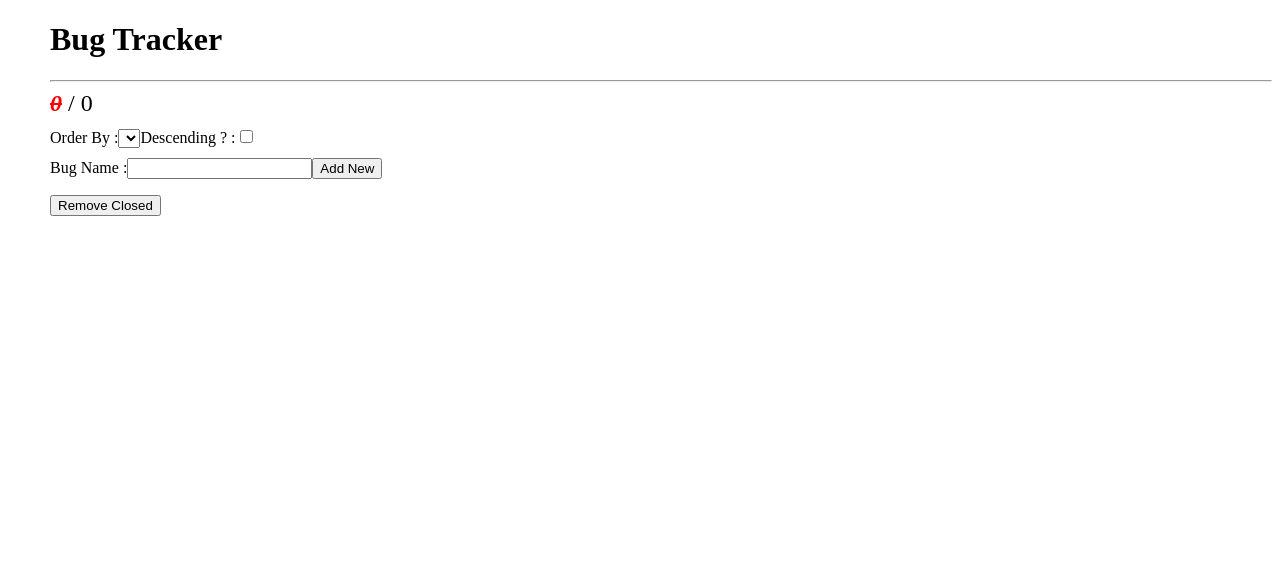
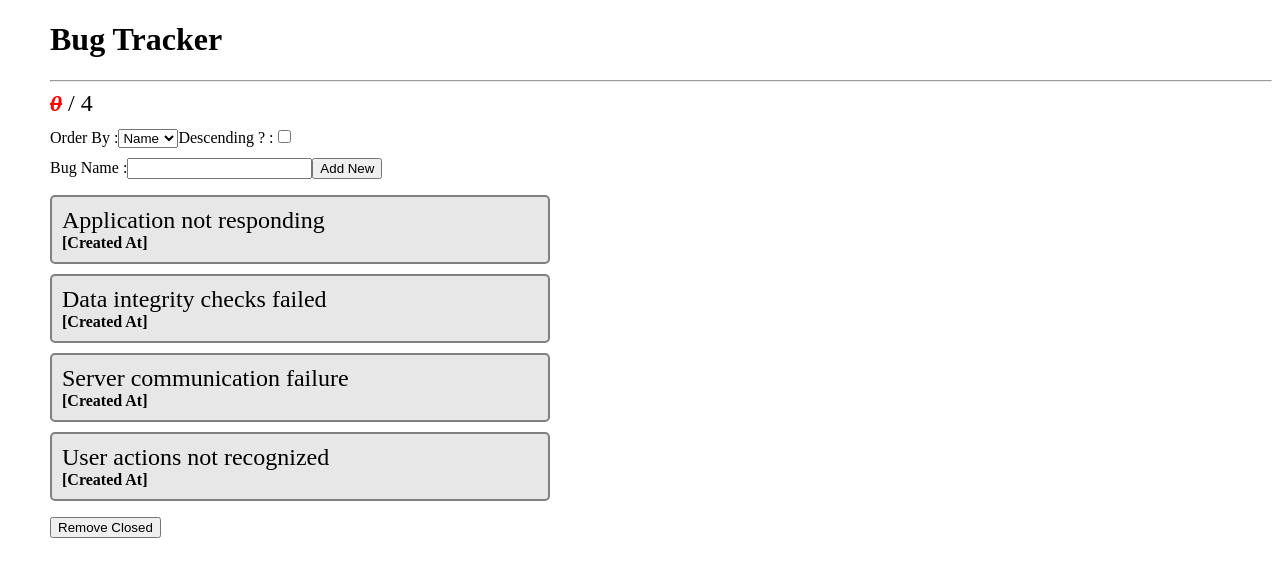
Before and after one commit to tkmagesh/Fidelity-Angular-Feb-2019, an Angular app in the folder bug-tracker-app/: page / in a window 1280 px wide. Shown: the top 576 px of the page. Built offline with nearby package versions, Linux system fonts and the light colour scheme.

Commit message:
sort implementation

```diff
--- a/bug-tracker-app/src/app/app.module.ts
+++ b/bug-tracker-app/src/app/app.module.ts
@@ -7,12 +7,15 @@
 import { BugTrackerComponent } from './bugTracker/bugTracker.component';
 
 import { TrimTextPipe } from './bugTracker/pipes/trimText.pipe';
+import { SortPipe } from './bugTracker/pipes/sort.pipe';
 
 @NgModule({
   declarations: [
     AppComponent,
     BugTrackerComponent,
-    TrimTextPipe
+    TrimTextPipe,
+    SortPipe
+
   ],
   imports: [
     BrowserModule
--- a/bug-tracker-app/src/app/bugTracker/bugTracker.component.html
+++ b/bug-tracker-app/src/app/bugTracker/bugTracker.component.html
@@ -5,12 +5,12 @@
     </section>
     <section class="sort">
         <label for="">Order By :</label>
-        <select name="" id="">
-            <option value=""></option>
-            <option value=""></option>
+        <select (change)="sortAttrName = $event.target.value">
+            <option value="name">Name</option>
+            <option value="isClosed">Status</option>
         </select>
         <label for="">Descending ? :</label>
-        <input type="checkbox" name="" id="">
+        <input type="checkbox" (change)="sortDesc = $event.target.checked">
     </section>
     <section class="edit">
         <label for="">Bug Name :</label>
@@ -19,7 +19,7 @@
     </section>
     <section class="list">
         <ol>
-            <li *ngFor="let bug of bugs">
+            <li *ngFor="let bug of ( bugs | sort:sortAttrName:sortDesc )">
                 <span
                     class="bugname"
                     (click)="onBugNameClick(bug)"
--- a/bug-tracker-app/src/app/bugTracker/bugTracker.component.ts
+++ b/bug-tracker-app/src/app/bugTracker/bugTracker.component.ts
@@ -9,6 +9,9 @@
 export class BugTrackerComponent{
     bugs : Bug[] = [];
 
+    sortAttrName : string = 'name';
+    sortDesc : boolean = false;
+
     /*
     bugOperations : BugOperationsService;
 
@@ -18,7 +21,10 @@
     */
 
     constructor(public bugOperations : BugOperationsService){
-
+        this.bugs.push(this.bugOperations.createNew('Server communication failure'))
+        this.bugs.push(this.bugOperations.createNew('User actions not recognized'))
+        this.bugs.push(this.bugOperations.createNew('Application not responding'))
+        this.bugs.push(this.bugOperations.createNew('Data integrity checks failed'))
     }
 
     onAddNewClick(newBugName : string){
--- /dev/null
+++ b/bug-tracker-app/src/app/bugTracker/pipes/sort.pipe.ts
@@ -0,0 +1,32 @@
+import { Pipe, PipeTransform } from '@angular/core';
+
+interface Comparer{
+    (p1 : any, p2 : any) : number
+}
+
+
+@Pipe({
+    name : 'sort'
+})
+export class SortPipe implements PipeTransform{
+    private getComparerFor(attrName : string) : Comparer {
+        return function(p1 : any, p2 : any) : number {
+            if (p1[attrName] < p2[attrName]) return -1;
+            if (p1[attrName] === p2[attrName]) return 0;
+            return 1;
+        }
+    }
+
+    private getDescendingComparerFor(comparer : Comparer) : Comparer{
+        return function(p1 : any, p2 : any) : number {
+            return comparer(p1, p2) * -1;
+        }
+    }
+    transform(data : any[], attrName : string, isDescending : boolean = false) : any[] {
+        if (!data || !data.length || !attrName) return data;
+        let comparer =  this.getComparerFor(attrName);
+        if (isDescending)
+            comparer = this.getDescendingComparerFor(comparer);
+        return data.sort(comparer);
+    }
+}
```
